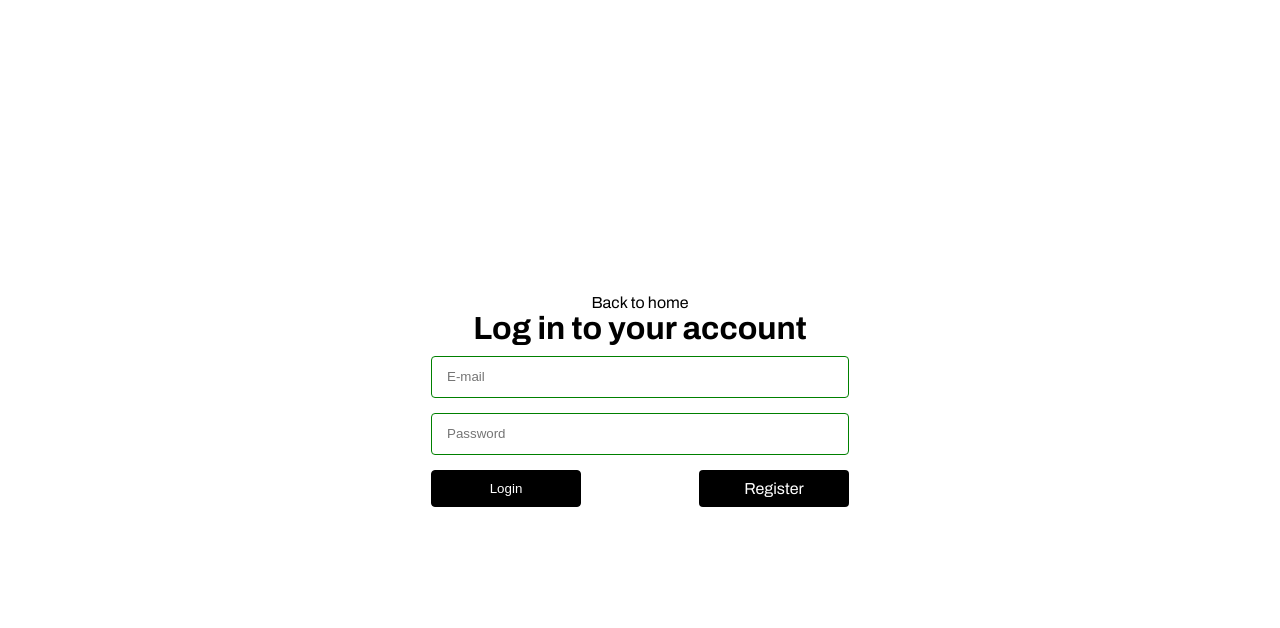
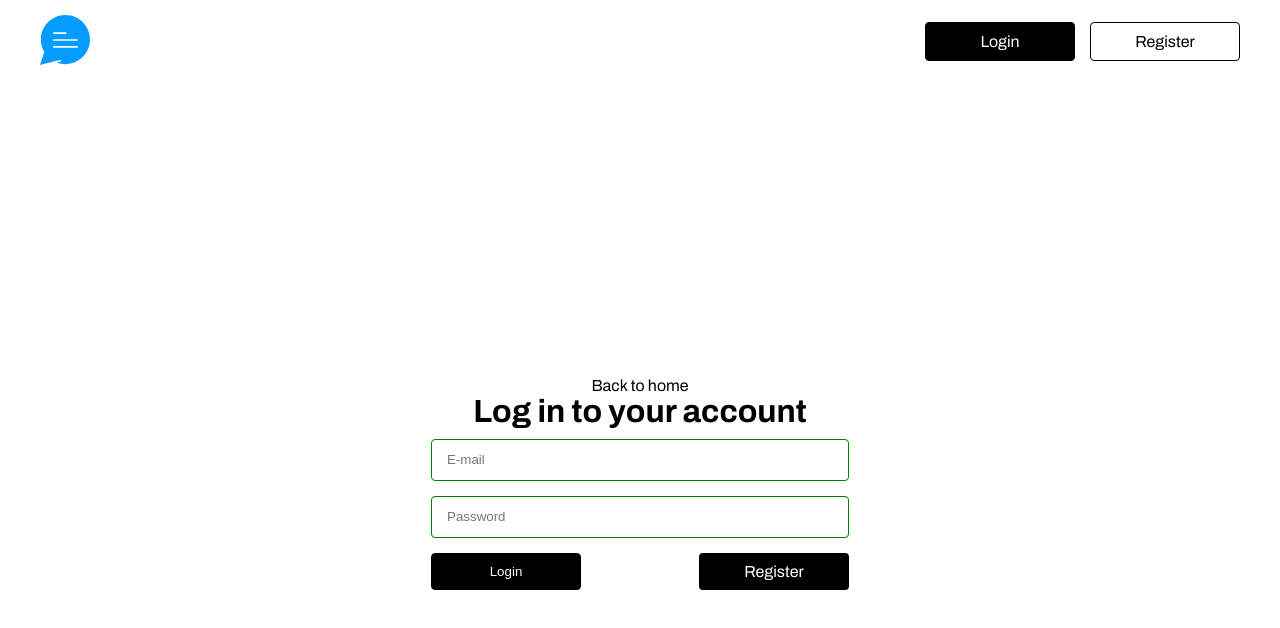
Before and after one commit to kaliostro1979/react-socket-chat, a React (Create React App) app in the folder chat-front/: page /login in a window 1280 px wide. Shown: the top 628 px of the page. Built offline with nearby package versions, Linux system fonts and the light colour scheme; no server answers.

Commit message:
current commit

```diff
--- a/chat-front/src/App.js
+++ b/chat-front/src/App.js
@@ -3,11 +3,14 @@ import io from 'socket.io-client'
 import {useState} from "react";
 import Chat from "./components/Chat/Chat";
 import Main from "./components/Main/Main";
-import {BrowserRouter, Routes, Route} from "react-router-dom";
+import {BrowserRouter, Routes, Route, Link} from "react-router-dom";
 import Login from "./components/Auth/Login";
 import Register from "./components/Auth/Register";
 import {auth} from "./firebase/firebase";
 import Home from "./components/Home/Home";
+import Logo from "./icons/logo";
+import Button from "./components/UI/Button";
+import {signOut} from "firebase/auth";
 
 function App() {
     const socket = io.connect("http://localhost:3001")
@@ -15,18 +18,55 @@ function App() {
     const [room, setRoom] = useState("")
     const [currentUser, setCurrentUser] = useState(null)
 
+
     useEffect(()=>{
         auth.onAuthStateChanged((user)=>{
             setCurrentUser(user)
         })
     }, [])
 
+    const handleSignOut = () => {
+        signOut(auth).then(() => {
+
+        }).catch((error) => {
+            // An error happened.
+        });
+    }
+
     return (
         <BrowserRouter>
             <div className="App">
+                <header>
+                   <div className={"container"}>
+                       <div className={"home-header"}>
+                           <div className={"logo"}>
+                               <Link to={"/"}><Logo/></Link>
+                           </div>
+                           <div className={"home-buttons"}>
+                               {
+                                   currentUser ?
+                                       <div className={"home-buttons__inner"}>
+                                           <div className={"home-current-user"}>
+                                               <Link to={`/start-chat/${currentUser.uid}`}>{currentUser.displayName}</Link>
+                                           </div>
+                                           <Button className={"button-secondary"} text={"Logout"} callBack={handleSignOut}/>
+                                       </div> :
+                                       <>
+                                           <div className={"link"}>
+                                               <Link to={"/login"} className={"button button-primary"}>Login</Link>
+                                           </div>
+                                           <div className="link">
+                                               <Link to={"/register"} className={"button button-secondary"}>Register</Link>
+                                           </div>
+                                       </>
+                               }
+                           </div>
+                       </div>
+                   </div>
+                </header>
                 <div className="container">
                     <Routes>
-                        <Route path={"/"} element={<Home user={currentUser}/>}/>
+                        <Route path={"/"} element={<Home currentUser={currentUser}/>}/>
                         <Route path={"/start-chat"} element={<Main socket={socket} userName={userName} setUserName={setUserName} room={room} setRoom={setRoom} user={currentUser}/>}>
                             <Route path={":id"} element={<Main socket={socket} userName={userName} setUserName={setUserName} room={room} setRoom={setRoom} user={currentUser}/>}/>
                         </Route>
--- a/chat-front/src/components/FriendsList/FriendsList.js
+++ b/chat-front/src/components/FriendsList/FriendsList.js
@@ -1,24 +1,10 @@
-import React, {useEffect} from 'react';
-import {useDispatch, useSelector} from "react-redux";
-import {getUsers} from "../../redux/actions/getUsers";
+import React from 'react';
 
 const FriendsList = () => {
-    const users = useSelector(state=>state.users)
-    const dispatch = useDispatch()
-
-    useEffect(()=>{
-        dispatch(getUsers())
-    }, [dispatch])
 
     return (
         <div className={"friendslist-main"}>
             <h1>Friends list</h1>
-            {
-                users.length ? users.map((user)=>{
-                    console.log(user);
-                    return <p key={user.uid}>{user.displayName}</p>
-                }) : null
-            }
         </div>
     );
 };
--- a/chat-front/src/components/Home/Home.js
+++ b/chat-front/src/components/Home/Home.js
@@ -1,37 +1,26 @@
-import React from 'react';
-import {Link} from "react-router-dom";
-import Title from "../UI/Title";
-import {auth} from "../../firebase/firebase";
-import {signOut} from "firebase/auth";
-import Button from "../UI/Button";
+import React, {useEffect} from 'react';
+import {useDispatch, useSelector} from "react-redux";
+import {getUsers} from "../../redux/actions/getUsers";
+import UserCard from "../UserCard/UserCard";
 
 
+const Home = ({currentUser}) => {
+    const users = useSelector(state => state.users)
+    const dispatch = useDispatch()
 
-const Home = ({user}) => {
-
-    const handleSignOut = ()=>{
-        signOut(auth).then(() => {
-            // Sign-out successful.
-        }).catch((error) => {
-            // An error happened.
-        });
-    }
-
-
+    useEffect(() => {
+        dispatch(getUsers())
+    }, [dispatch])
 
     return (
-        <div>
-            <Title title={"Home"} className={"home-title"}/>
-            {
-                user ? <div>
-                        <p>{user.displayName}</p>
-                        <Button className={"button-secondary"} text={"Logout"} callBack={handleSignOut}/>
-                    </div> :
-                    <div className={"link"}>
-                        <Link to={"/login"}>Login</Link>
-                        <Link to={"/register"}>Register</Link>
-                    </div>
-            }
+        <div className={"home-wrapper"}>
+            <div className={"home-inner"}>
+                <div className={"home-users"}>
+                    {
+                        users.length ? users.map((user) => <UserCard user={user} key={user.uid} currentUser={currentUser}/>) : null
+                    }
+                </div>
+            </div>
         </div>
     );
 };
--- a/chat-front/src/components/Main/Main.js
+++ b/chat-front/src/components/Main/Main.js
@@ -37,14 +37,13 @@ const Main = ({socket, room, setRoom, user}) => {
 
     return (
         <div className={"start-chat__wrapper"}>
-            <FriendsList/>
             <div className={'chat-main__wrapper wrapper'}>
                 <Link to={"/"} className={"button-secondary"}>Back to home</Link>
                 <Title title={"Join A Chat"} className={'chat__title'}/>
                 <Input value={user ? user.displayName : ""} onChange={null} callBack={null} type={"text"} name={"user_name"} id={"chat-message"} disabled={true}/>
                 <Input value={room} onChange={setRoom} callBack={null} type={"text"} name={"room"} id={"chat-room"} disabled={false}/>
                 <div className={"buttons-wrapper"}>
-                    <Button className={"button-primary"} text={"Join"} callBack={joinRoom}/>
+                    <Button className={"button-ternary"} text={"Join"} callBack={joinRoom}/>
                     <Button className={"button-primary"} text={"Log out"} callBack={handleSignOut}/>
                 </div>
             </div>
--- /dev/null
+++ b/chat-front/src/components/UserCard/UserCard.js
@@ -0,0 +1,12 @@
+import React from 'react';
+
+const UserCard = ({user, currentUser}) => {
+
+    return (
+        <div className={"user-card__wrapper"}>
+            <p>{user.displayName}</p>
+        </div>
+    );
+};
+
+export default UserCard;
--- /dev/null
+++ b/chat-front/src/icons/logo.js
@@ -0,0 +1,26 @@
+import React from 'react';
+
+const Logo = () => {
+    return (
+        <svg
+            xmlns="http://www.w3.org/2000/svg"
+            x="0"
+            y="0"
+            enableBackground="new 0 0 58 58"
+            version="1.1"
+            viewBox="0 0 58 58"
+            xmlSpace="preserve"
+        >
+            <path
+                fill="#049CFF"
+                d="M23.936 54.07c.539-.12.879-.654.76-1.193a1.009 1.009 0 00-1.193-.759l-7.252 1.614-.01-.005-.171.045-.326.073c-.027.006-.047.024-.073.032L0 58l4.988-14.963A28.35 28.35 0 011 28.5C1 12.76 13.76 0 29.5 0S58 12.76 58 28.5 45.24 57 29.5 57c-3.603 0-7.048-.673-10.221-1.894l4.657-1.036z"
+            ></path>
+            <path
+                fill="#FFF"
+                d="M30 22H16a1 1 0 010-2h14a1 1 0 010 2zM43 30H16a1 1 0 010-2h27a1 1 0 010 2zM43 38H16a1 1 0 010-2h27a1 1 0 010 2z"
+            ></path>
+        </svg>
+    );
+};
+
+export default Logo;
--- /dev/null
+++ b/chat-front/src/styles/home/home.scss
@@ -0,0 +1,49 @@
+.home-inner {
+  display: flex;
+  justify-content: space-between;
+}
+
+.home-header {
+  display: flex;
+  justify-content: space-between;
+  align-items: center;
+  padding: 15px 0;
+}
+
+.logo {
+  width: 50px;
+}
+
+.home-buttons {
+  display: flex;
+  align-items: center;
+
+  .link {
+
+    &:not(&:last-child) {
+      margin-right: 15px;
+    }
+
+    a {
+      margin: 0;
+
+    }
+  }
+}
+
+.home-current-user {
+  padding: 10px 15px;
+  background-color: lightblue;
+  text-align: center;
+  margin-right: 15px;
+  border-radius: 4px;
+
+  a {
+    color: white;
+    text-transform: capitalize;
+  }
+}
+
+.home-buttons__inner {
+  display: flex;
+}
--- a/chat-front/src/styles/main.scss
+++ b/chat-front/src/styles/main.scss
@@ -14,6 +14,10 @@ ul {
 
 h1, h2, h3, h4, h5, h6 {
   margin-bottom: 10px;
+}
+
+svg, img {
+  width: 100%;
 }
 
 a {
@@ -63,7 +67,7 @@ textarea {
   }
 }
 
-button {
+button, .button {
   display: block;
   background-color: transparent;
   border: 1px solid black;
@@ -71,7 +75,7 @@ button {
   min-width: 150px;
   border-radius: 4px;
   cursor: pointer;
-
+  text-align: center;
   &.button-primary {
     background-color: black;
     color: white;
@@ -91,6 +95,17 @@ button {
       color: white;
     }
   }
+
+  &.button-ternary {
+    background-color: blue;
+    color: white;
+    border-color: blue;
+
+    &:hover {
+      background-color: white;
+      color: blue;
+    }
+  }
 }
 
 .link {
--- a/chat-front/src/styles/styles.scss
+++ b/chat-front/src/styles/styles.scss
@@ -2,3 +2,5 @@
 @import "chat/chat";
 @import "fonts";
 @import "chat/start-chat";
+@import "home/home";
+@import "user-card/user-card";
--- /dev/null
+++ b/chat-front/src/styles/user-card/user-card.scss
@@ -0,0 +1,37 @@
+.home-users {
+  min-height: 100vh;
+}
+
+.user-card__wrapper {
+  position: relative;
+  padding: 10px 15px;
+  margin-bottom: 10px;
+  min-width: 300px;
+  background-color: #f2f4f5;
+
+  &:before {
+    content: "";
+    position: absolute;
+    top: 50%;
+    right: 14px;
+    transform: translateY(-50%);
+    width: 10px;
+    height: 10px;
+    background-color: red;
+    border-radius: 50%;
+  }
+
+  p {
+    font-size: 14px;
+    text-transform: capitalize;
+  }
+
+  &.current-user {
+    background-color: lightblue;
+    color: white;
+
+    &:before {
+      background-color: green;
+    }
+  }
+}
```
